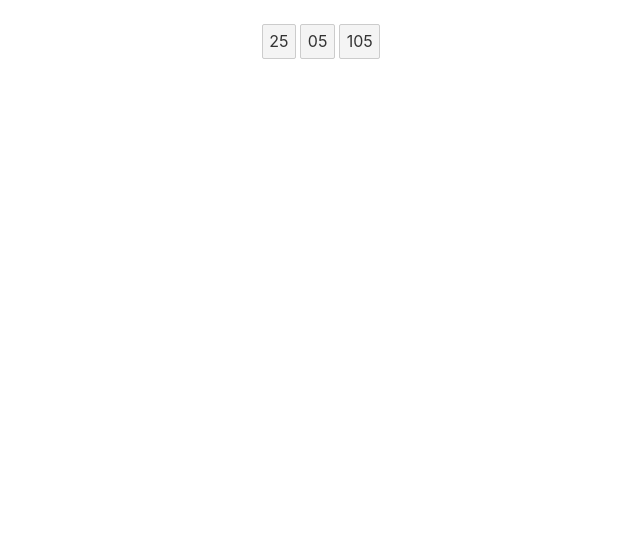
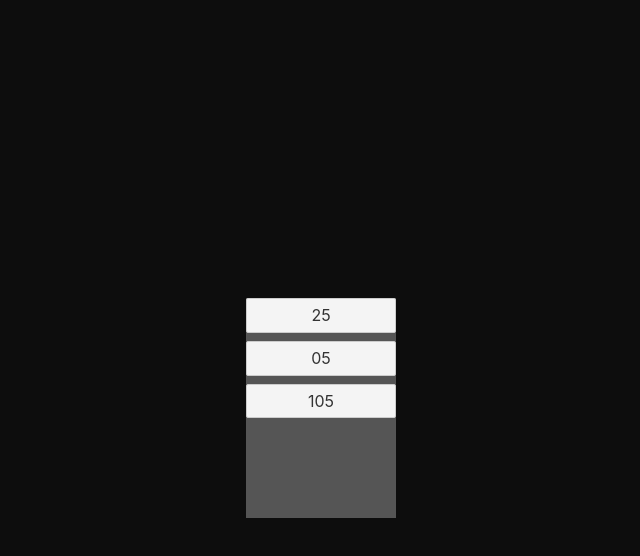
Before and after one commit to tiagoasrodrigues/hello-svelte, a Svelte app: page / in a window 1280 px wide. Shown: the top 556 px of the page, without its empty margins (319-959 px from the left). Built offline with nearby package versions, Linux system fonts and the light colour scheme.

Commit message:
:wrench: Component Calculator

```diff
--- a/src/App.svelte
+++ b/src/App.svelte
@@ -1,31 +1,23 @@
 <script lang="ts">
-  import Button from "./components/Button.svelte";
+  import Calculator from "./components/Calculator.svelte";
 </script>
 
 <main>
-  <Button home="25" />
-  <Button home="05" />
-  <Button home="105" />
+  <Calculator />
 </main>
 
 <style>
-  main {
-    text-align: center;
-    padding: 1em;
-    max-width: 240px;
-    margin: 0 auto;
+  :global(body) {
+    background-color: #0d0d0d;
   }
 
-  h1 {
-    color: #ff3e00;
-    text-transform: uppercase;
-    font-size: 4em;
-    font-weight: 100;
+  :root {
+    --background: #555;
   }
-
-  @media (min-width: 640px) {
-    main {
-      max-width: none;
-    }
+  main {
+    display: flex;
+    justify-content: center;
+    align-items: center;
+    height: 100vh;
   }
 </style>
--- a/src/components/Button.svelte
+++ b/src/components/Button.svelte
@@ -1,9 +1,9 @@
 <script lang="ts">
-  export let home: string;
+  export let text: string;
 </script>
 
 <button class="button">
-  {home}
+  {text}
 </button>
 
 <style>
--- a/src/components/Calculator.svelte
+++ b/src/components/Calculator.svelte
@@ -1,7 +1,20 @@
-<div class="calculator" />
+<script lang="ts">
+  import Button from "./Button.svelte";
+</script>
+
+<div class="calculator">
+  <Button text="25" />
+  <Button text="05" />
+  <Button text="105" />
+</div>
 
 <style>
   .calculator {
+    background-color: var(--background);
+    height: 220px;
+    width: 150px;
+
     display: flex;
+    flex-direction: column;
   }
 </style>
```
